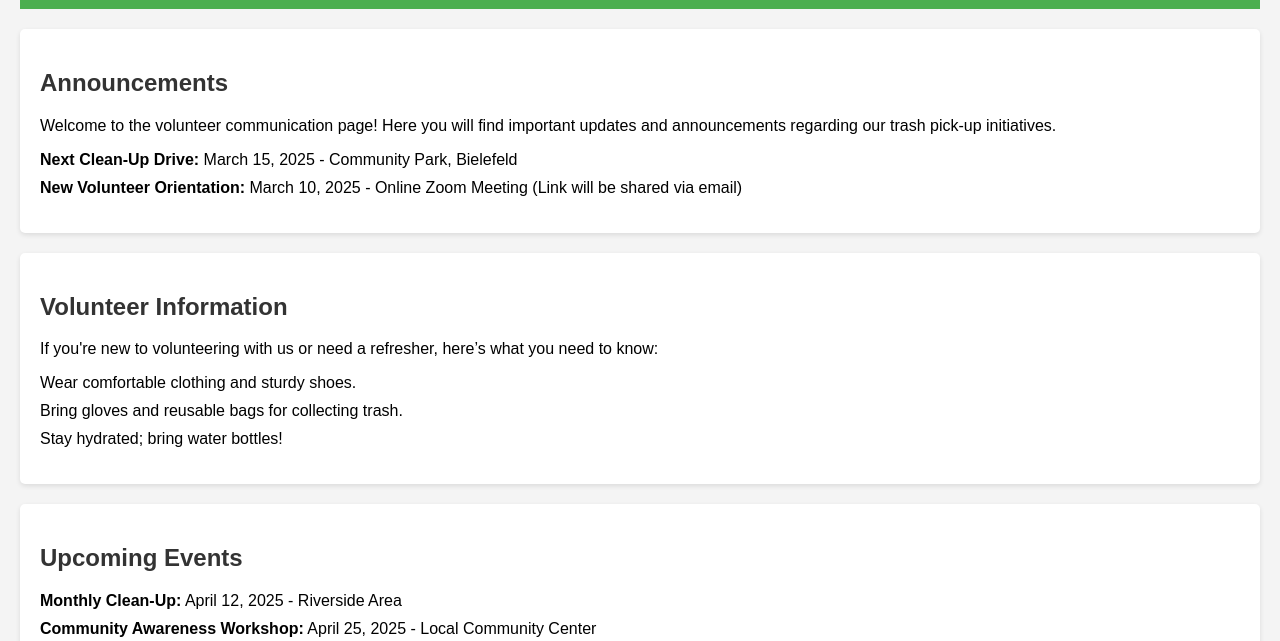
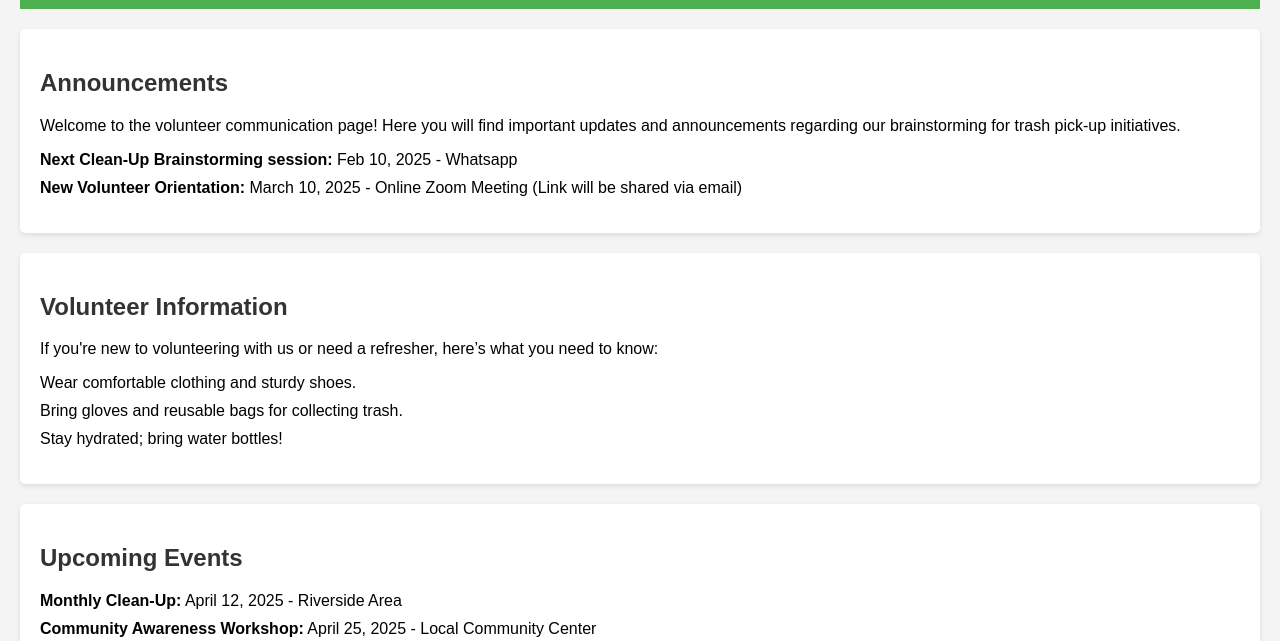
Before and after one commit to venusreptile/IndiansAgainstTrash, a plain HTML site: page index.html in a window 1280 px wide. Shown: the part 159-800 px from the top of the page. Drawn offline with Linux system fonts and the light colour scheme.

Commit message:
Update index.html

```diff
--- a/index.html
+++ b/index.html
@@ -51,9 +51,9 @@
 
 <section>
     <h2>Announcements</h2>
-    <p>Welcome to the volunteer communication page! Here you will find important updates and announcements regarding our trash pick-up initiatives.</p>
+    <p>Welcome to the volunteer communication page! Here you will find important updates and announcements regarding our brainstorming for trash pick-up initiatives.</p>
     <ul>
-        <li><strong>Next Clean-Up Drive:</strong> March 15, 2025 - Community Park, Bielefeld</li>
+        <li><strong>Next Clean-Up Brainstorming session:</strong> Feb 10, 2025 - Whatsapp</li>
         <li><strong>New Volunteer Orientation:</strong> March 10, 2025 - Online Zoom Meeting (Link will be shared via email)</li>
     </ul>
 </section>
```
